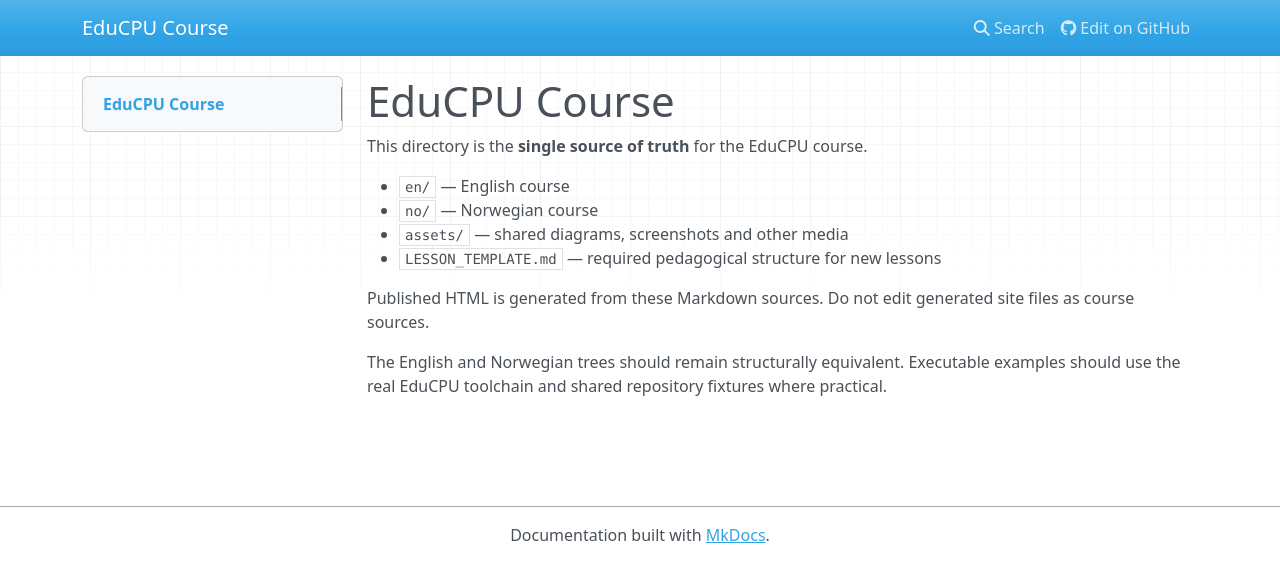
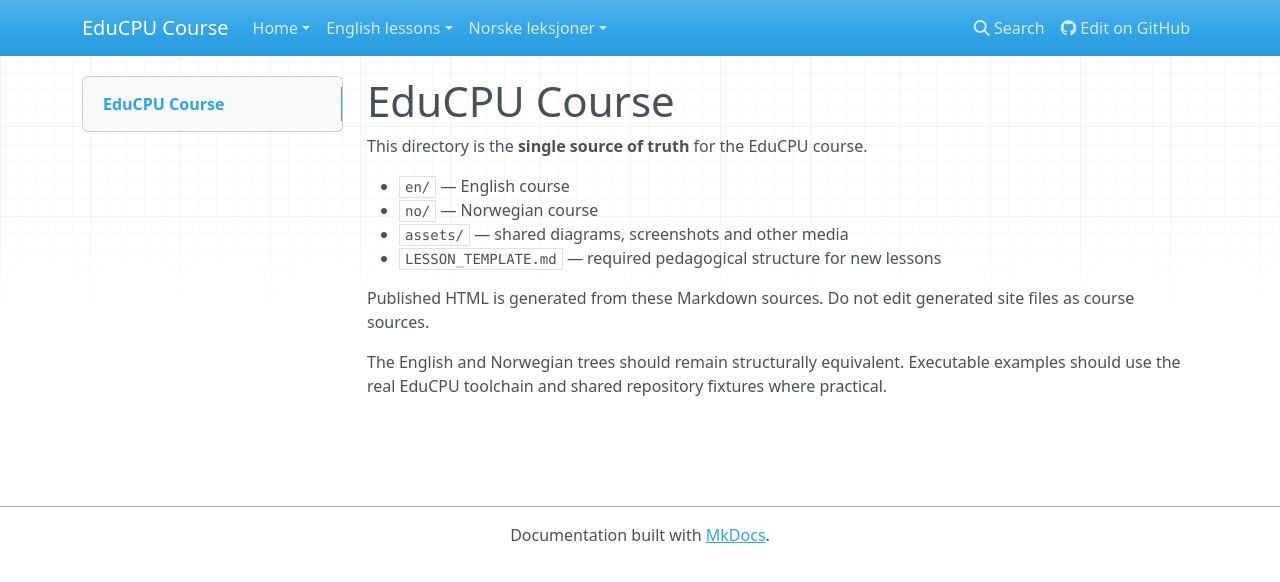
Before and after one commit to Ploos-AS/EduCPU, an MkDocs documentation site: the page built from course/README.md, in a window 1280 px wide. Shown: the top 582 px of the page. Built offline with MkDocs 1.6.1, drawn with Linux system fonts in a browser that asks for light colours; nearby versions of some CDN libraries; some of the changed lines change nothing that is shown.

Commit message:
M7: publish lesson 01 in course navigation

```diff
--- a/mkdocs.yml
+++ b/mkdocs.yml
@@ -9,6 +9,10 @@
   - Home:
       - English: en/index.md
       - Norsk: no/index.md
+  - English lessons:
+      - "01 — Bits, bytes, binary and hexadecimal": en/lessons/01-bits-bytes-hex.md
+  - Norske leksjoner:
+      - "01 — Bits, bytes, binært og heksadesimalt": no/lessons/01-bits-bytes-hex.md
 markdown_extensions:
   - fenced_code
   - tables
```
